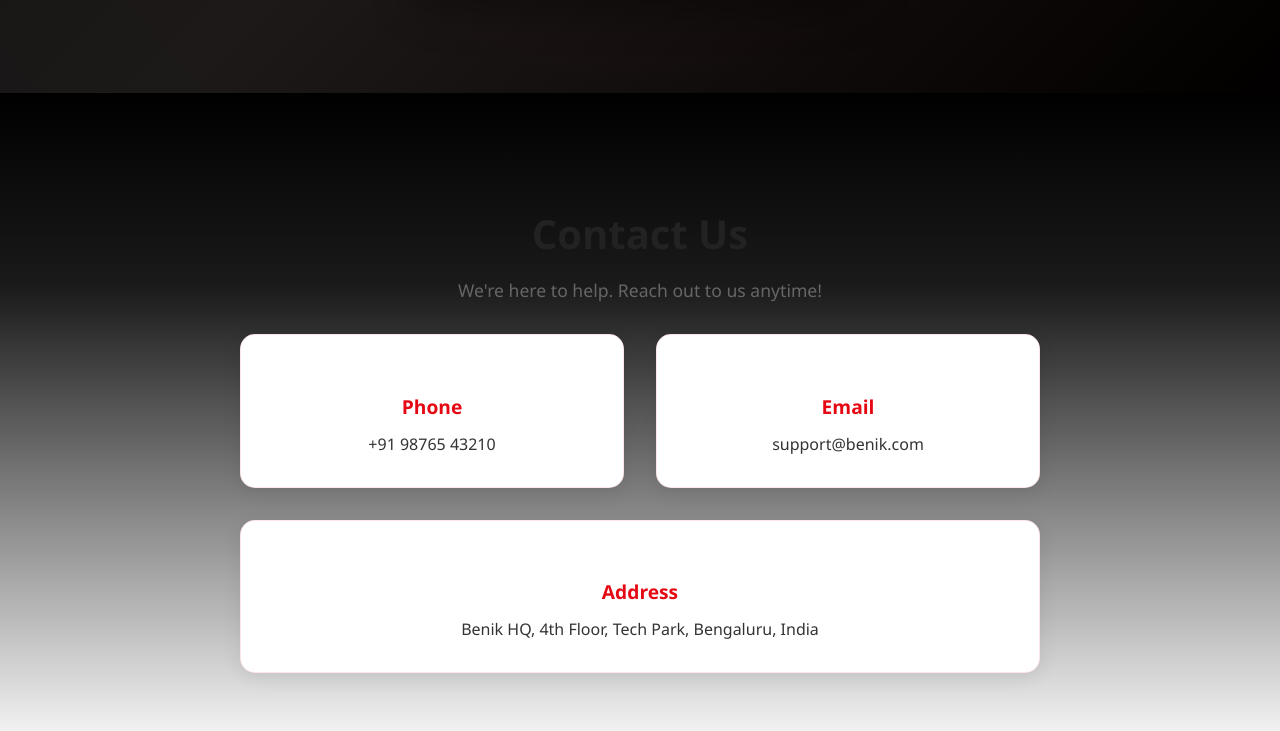
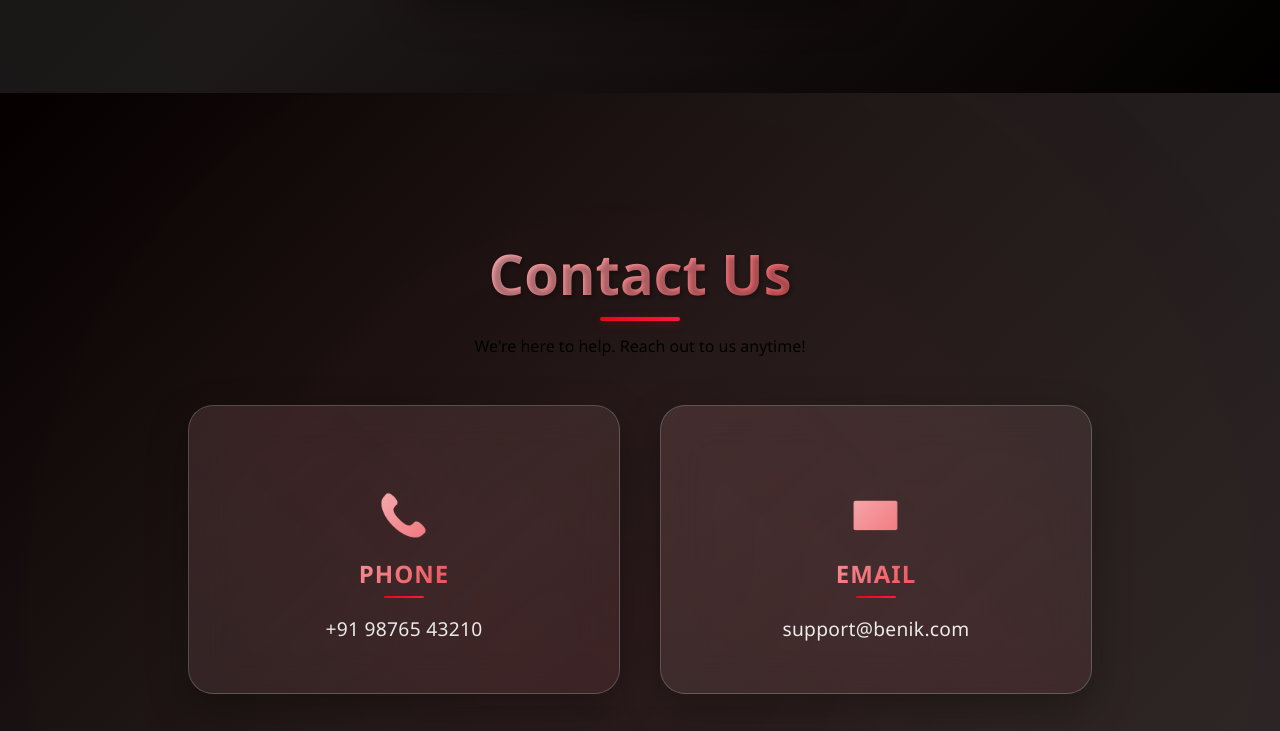
Before and after one commit to L15-16-WS/Nikhilgouda-Team86, a plain HTML site: page index.html in a window 1280 px wide. Shown: the part 3606-4337 px from the top of the page. Drawn offline with Linux system fonts and the light colour scheme.

Commit message:
designing the contacts sections

```diff
--- a/styles.css
+++ b/styles.css
@@ -615,68 +615,236 @@ nav {
   font-weight: 400;
 }
 
-/* Updated contact section for seamless connection */
+/* Updated contact section for better visual appeal */
 .contact-info-section {
-  background: linear-gradient(to bottom, #000000 0%, #1a1a1a 30%, #f4f4f4 100%);
-  padding: 5rem 2rem 4rem;
+  background: linear-gradient(135deg, #000000 0%, #1a1a1a 40%, #2d2d2d 100%);
+  padding: 6rem 2rem 5rem;
   text-align: center;
   margin: 0;
+  position: relative;
+  overflow: hidden;
+}
+
+.contact-info-section::before {
+  content: '';
+  position: absolute;
+  top: -50%;
+  left: -50%;
+  width: 200%;
+  height: 200%;
+  background: radial-gradient(circle at 50% 50%, rgba(229, 9, 20, 0.1) 0%, transparent 70%);
+  animation: pulse 8s ease-in-out infinite;
+  pointer-events: none;
 }
 
 .contact-info-container {
-  max-width: 800px;
+  max-width: 1200px;
   margin: 0 auto;
+  position: relative;
+  z-index: 2;
 }
 
 .contact-info-section h2 {
-  font-size: 2.5rem;
-  color: #222;
-  margin-bottom: 1rem;
+  font-size: 3.5rem;
+  background: linear-gradient(135deg, #ffffff, #e50914);
+  -webkit-background-clip: text;
+  -webkit-text-fill-color: transparent;
+  background-clip: text;
+  margin-bottom: 1.5rem;
+  font-weight: bold;
+  text-shadow: 2px 2px 4px rgba(0, 0, 0, 0.3);
+  position: relative;
 }
 
-.contact-info-section p {
-  color: #666;
-  margin-bottom: 2rem;
-  font-size: 1.1rem;
+.contact-info-section h2::after {
+  content: '';
+  position: absolute;
+  bottom: -10px;
+  left: 50%;
+  transform: translateX(-50%);
+  width: 80px;
+  height: 4px;
+  background: linear-gradient(135deg, #e50914, #ff1744);
+  border-radius: 2px;
+  box-shadow: 0 2px 10px rgba(229, 9, 20, 0.3);
+}
+
+.contact-info-section > p {
+  color: rgba(255, 255, 255, 0.8);
+  margin-bottom: 3rem;
+  font-size: 1.3rem;
+  font-weight: 300;
+  letter-spacing: 0.5px;
 }
 
 .contact-details {
   display: flex;
   flex-wrap: wrap;
-  justify-content: space-around;
-  gap: 2rem;
+  justify-content: center;
+  gap: 2.5rem;
+  margin-top: 3rem;
 }
 
 .contact-box {
-  flex: 1 1 200px;
-  background: white;
-  padding: 2rem 1.5rem;
-  border-radius: 15px;
-  box-shadow: 0 5px 20px rgba(0,0,0,0.08);
-  transition: all 0.3s ease;
-  border: 1px solid rgba(229, 9, 20, 0.1);
+  flex: 1 1 300px;
+  max-width: 350px;
+  background: linear-gradient(145deg, rgba(255, 255, 255, 0.1), rgba(255, 255, 255, 0.05));
+  backdrop-filter: blur(20px);
+  border: 1px solid rgba(255, 255, 255, 0.2);
+  padding: 3rem 2.5rem;
+  border-radius: 25px;
+  box-shadow: 0 15px 40px rgba(0, 0, 0, 0.3);
+  transition: all 0.4s ease;
+  position: relative;
+  overflow: hidden;
+  text-align: center;
+}
+
+.contact-box::before {
+  content: '';
+  position: absolute;
+  top: -50%;
+  left: -50%;
+  width: 200%;
+  height: 200%;
+  background: linear-gradient(45deg, transparent, rgba(229, 9, 20, 0.05), transparent);
+  animation: rotate 10s linear infinite;
+  pointer-events: none;
+}
+
+.contact-box::after {
+  content: '';
+  position: absolute;
+  top: 0;
+  left: -100%;
+  width: 100%;
+  height: 100%;
+  background: linear-gradient(90deg, transparent, rgba(255, 255, 255, 0.1), transparent);
+  transition: left 0.6s ease;
+}
+
+.contact-box:hover::after {
+  left: 100%;
 }
 
 .contact-box:hover {
-  transform: translateY(-5px);
-  box-shadow: 0 10px 30px rgba(229, 9, 20, 0.15);
-  border-color: rgba(229, 9, 20, 0.3);
+  transform: translateY(-15px) scale(1.02);
+  box-shadow: 0 25px 60px rgba(229, 9, 20, 0.2);
+  border-color: rgba(229, 9, 20, 0.4);
 }
 
 .contact-box h4 {
-  font-size: 1.2rem;
-  color: #e50914;
-  margin-bottom: 0.8rem;
+  font-size: 1.5rem;
+  background: linear-gradient(135deg, #ffffff, #e50914);
+  -webkit-background-clip: text;
+  -webkit-text-fill-color: transparent;
+  background-clip: text;
+  margin-bottom: 1.5rem;
   font-weight: bold;
+  position: relative;
+  z-index: 2;
+  text-transform: uppercase;
+  letter-spacing: 1px;
+}
+
+.contact-box h4::after {
+  content: '';
+  position: absolute;
+  bottom: -8px;
+  left: 50%;
+  transform: translateX(-50%);
+  width: 40px;
+  height: 2px;
+  background: linear-gradient(135deg, #e50914, #ff1744);
+  border-radius: 1px;
 }
 
 .contact-box p {
-  font-size: 1rem;
-  color: #333;
+  font-size: 1.2rem;
+  color: rgba(255, 255, 255, 0.9);
   margin: 0;
+  font-weight: 500;
+  position: relative;
+  z-index: 2;
+  line-height: 1.6;
+  letter-spacing: 0.3px;
 }
 
-footer {
+/* Add icons before each contact method */
+.contact-box:nth-child(1) h4::before {
+  content: '📞';
+  display: block;
+  font-size: 2.5rem;
+  margin-bottom: 1rem;
+}
+
+.contact-box:nth-child(2) h4::before {
+  content: '✉️';
+  display: block;
+  font-size: 2.5rem;
+  margin-bottom: 1rem;
+}
+
+.contact-box:nth-child(3) h4::before {
+  content: '📍';
+  display: block;
+  font-size: 2.5rem;
+  margin-bottom: 1rem;
+}
+
+/* Mobile responsive improvements */
+@media (max-width: 768px) {
+  .contact-info-section {
+    padding: 4rem 1rem 3rem;
+  }
+
+  .contact-info-section h2 {
+    font-size: 2.8rem;
+    margin-bottom: 1rem;
+  }
+
+  .contact-info-section > p {
+    font-size: 1.1rem;
+    margin-bottom: 2rem;
+  }
+
+  .contact-details {
+    gap: 2rem;
+    margin-top: 2rem;
+  }
+
+  .contact-box {
+    flex: 1 1 100%;
+    max-width: 400px;
+    padding: 2.5rem 2rem;
+    margin: 0 auto;
+  }
+
+  .contact-box h4 {
+    font-size: 1.3rem;
+  }
+
+  .contact-box p {
+    font-size: 1.1rem;
+  }
+}
+
+@media (max-width: 480px) {
+  .contact-info-section h2 {
+    font-size: 2.2rem;
+  }
+
+  .contact-box {
+    padding: 2rem 1.5rem;
+  }
+
+  .contact-box:nth-child(1) h4::before,
+  .contact-box:nth-child(2) h4::before,
+  .contact-box:nth-child(3) h4::before {
+    font-size: 2rem;
+    margin-bottom: 0.8rem;
+  }
+}footer {
   text-align: center;
   padding: 2rem 1rem;
   background: linear-gradient(135deg, #222, #000);
```
